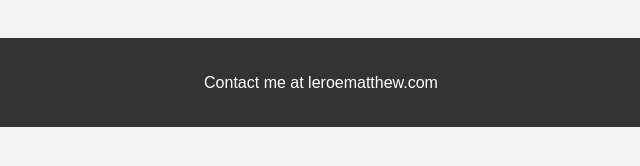
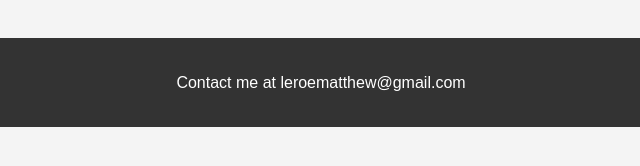
Before and after one commit to ChaplainsBud/Personal-Website, a plain HTML site: page index.html in a window 1280 px wide. Shown: the part 624-790 px from the top of the page, 319-959 px from the left. Drawn offline with Linux system fonts and the light colour scheme.

Commit message:
modified

```diff
--- a/index.html
+++ b/index.html
@@ -32,7 +32,7 @@
     </section>
 
     <footer>
-        <p>Contact me at leroematthew.com</p>
+        <p>Contact me at leroematthew@gmail.com</p>
     </footer>
 
 </body>
```
